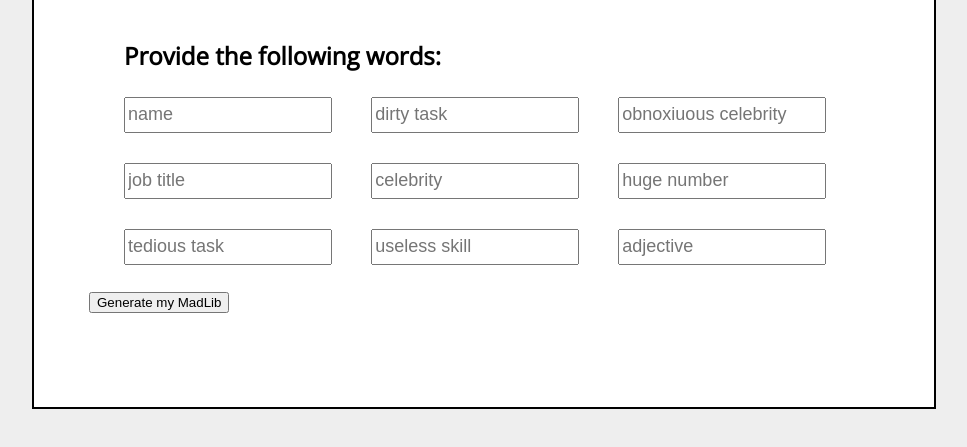
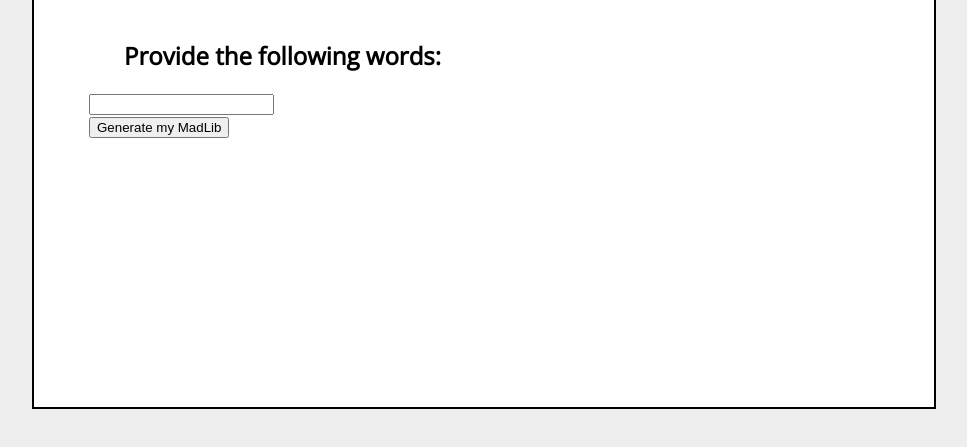
Before and after one commit to codekiddo/madlibs1, a plain HTML site: page index.html in a window 1280 px wide. Shown: the part 245-692 px from the top of the page, without its empty margins (156-1123 px from the left). Drawn offline with nearby package versions, Linux system fonts and the light colour scheme; some packages are replaced by stand-ins of ours.

Commit message:
not working

```diff
--- a/index.html
+++ b/index.html
@@ -27,7 +27,11 @@
 
       <h2>Provide the following words:</h2>
 
-      <div class="input-row">
+      <div ng-repeat="(key, value) in data">
+        <input type="text" ng-model="{{ key }}" placeholder="" required></input>
+      </div>
+
+<!--       <div class="input-row">
         <input type="text" ng-model="data.name" placeholder="name" required></input>
         <input type="text" ng-model="data.dirty_task" placeholder="dirty task"required></input>
         <input type="text" ng-model="data.obnoxiuous_celebrity" placeholder="obnoxiuous celebrity" required></input>
@@ -43,7 +47,7 @@
         <input type="text" ng-model="data.tedious_task" placeholder="tedious task" required></input>
         <input type="text" ng-model="data.useless_skill" required placeholder="useless skill"></input>
         <input type="text" ng-model="data.adjective" placeholder="adjective" required></input>
-      </div>
+      </div> -->
 
       <input type="submit" value="Generate my MadLib" />
 
--- a/js/main.js
+++ b/js/main.js
@@ -1,6 +1,10 @@
 angular.module('myApp', ['ngAnimate'])
   .controller('MainCtrl', function($scope) {
 
+    $scope.data = {
+      name: "",
+      job_title: ""
+    };
 
     $scope.gender = "male";
 
```
